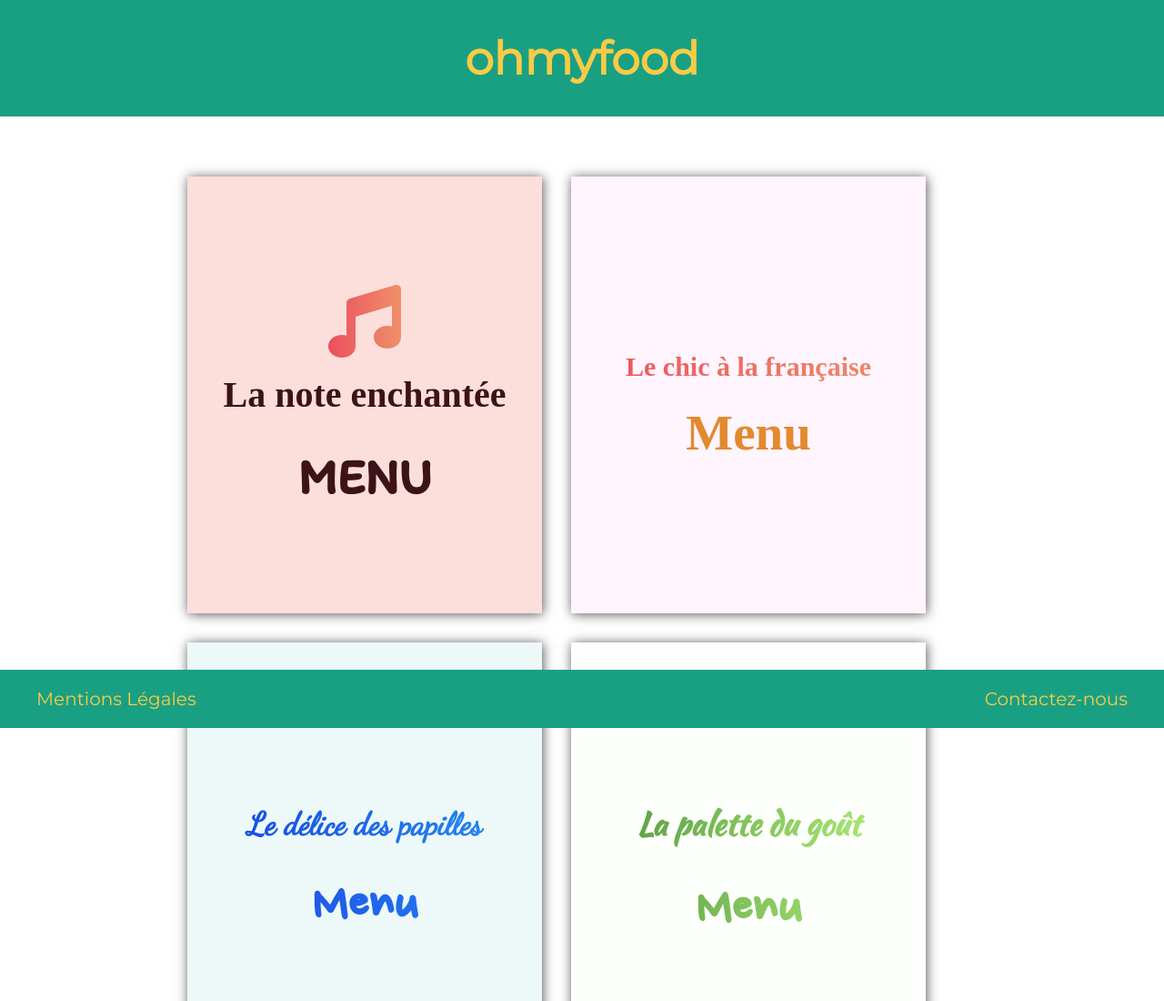
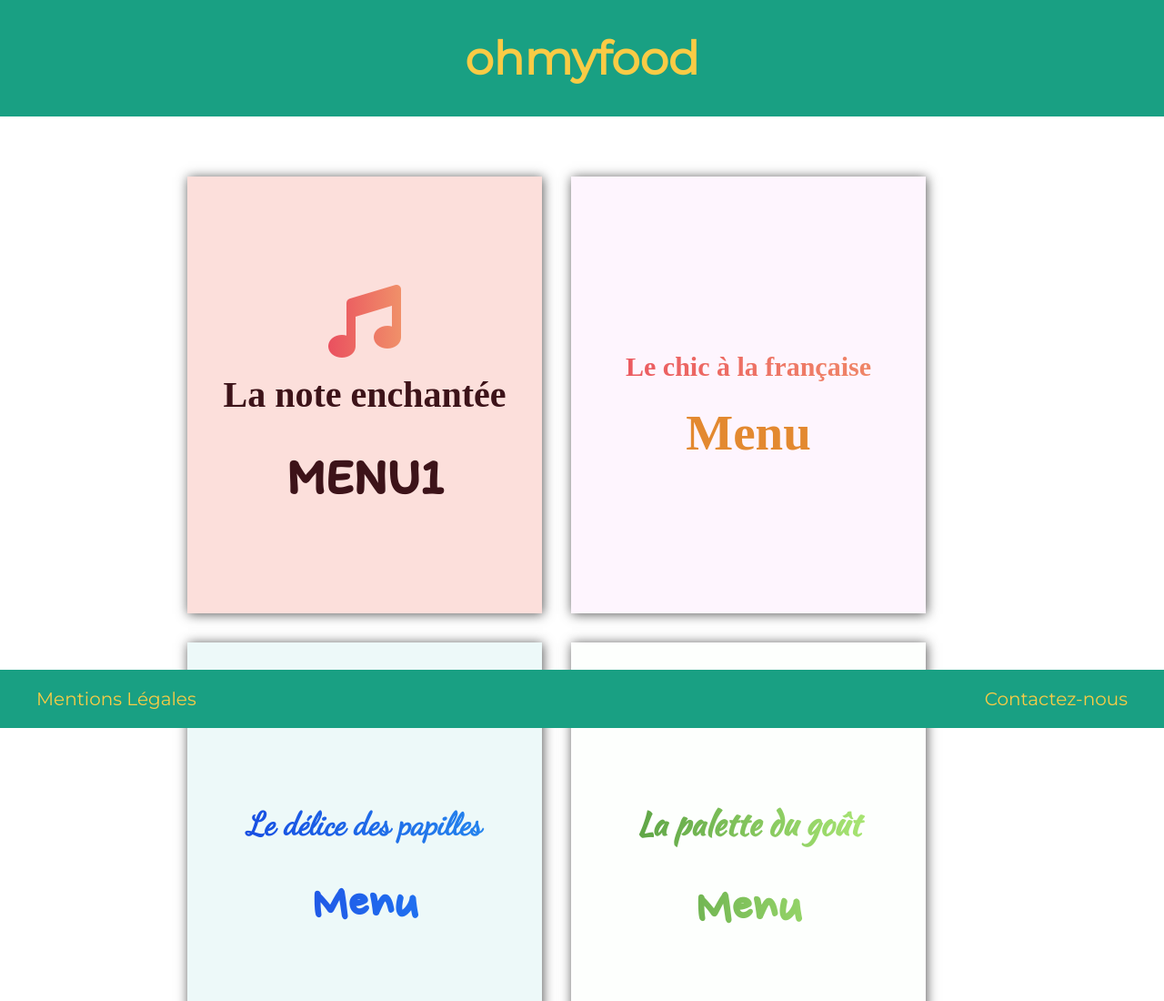
Before and after one commit to Lisaflt/ohmyfood, a plain HTML site: page sass/index.html in a window 1280 px wide. Shown: the top 1100 px of the page at 91% size. Drawn offline with Linux system fonts and the light colour scheme; a web font is replaced by a local one.

Commit message:
ajout html essai

```diff
--- a/sass/index.html
+++ b/sass/index.html
@@ -28,7 +28,7 @@
 					<a href="menu1.html">
 						<span class="icone2"><i class="fas fa-music"></i></span>
 						<h2 class="titleMenu1">La note enchantée</h2>
-						<h3 class="h3menu1">MENU</h3>
+						<h3 class="h3menu1">MENU1</h3>
 					</a>
 				</div>
 			</div>
```
